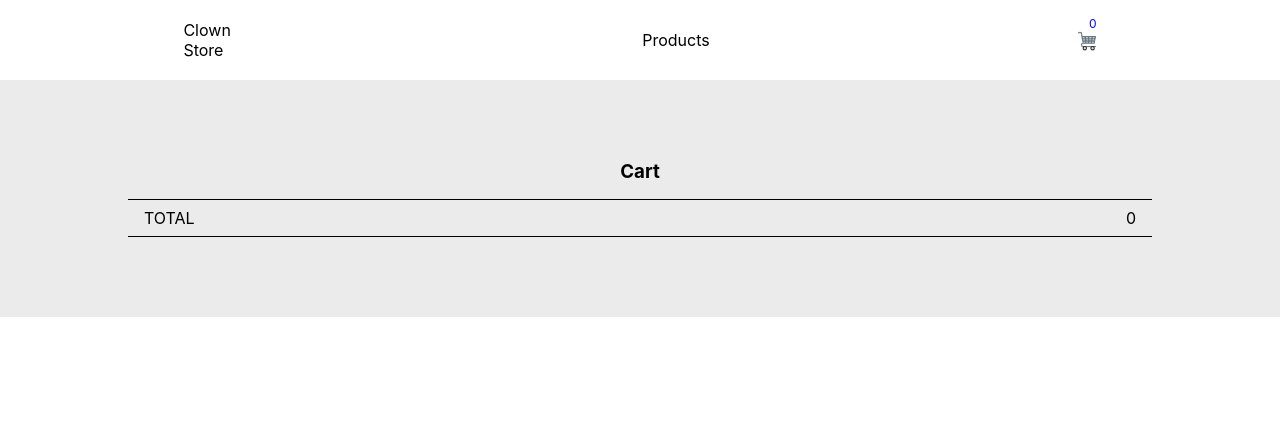
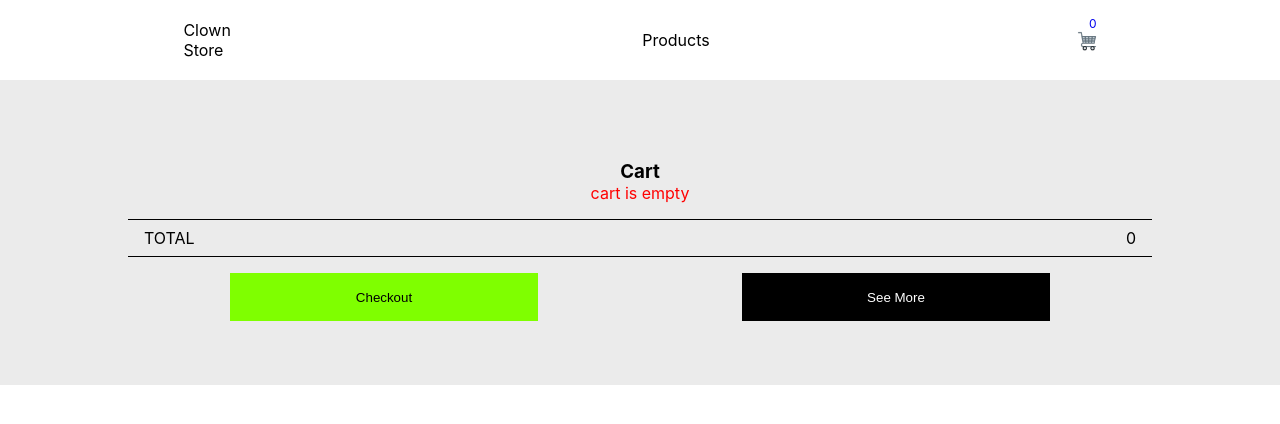
Before and after one commit to Chimdiya1/clownstore, a React (Create React App) app: page /cart in a window 1280 px wide. Shown: the top 424 px of the page. Built offline with nearby package versions, Linux system fonts and the light colour scheme.

Commit message:
added checkout feature

```diff
--- /dev/null
+++ b/src/Components/CheckOut.js
@@ -0,0 +1,28 @@
+import React, { useContext } from 'react';
+import { CartContext } from '../contexts/CartContext';
+
+const CheckOut = () => {
+  const { cart, checkOut, changeCheck } = useContext(CartContext);
+
+  if (checkOut && cart.length>0) {
+    return (
+        <div className="prompt" onClick={()=>
+            {if(cart>0){
+              changeCheck()
+            }}
+
+        }>
+        <div>
+          <p>Checkout successful reload</p>
+          <p>x</p>
+        </div>
+      </div>
+    );
+  } else if(cart.length==0){
+    return <div style={{color:'red'}}>cart is empty</div>;
+  } else {
+      return<div></div>
+  }
+};
+
+export default CheckOut;
--- a/src/Components/ShopCart.js
+++ b/src/Components/ShopCart.js
@@ -2,8 +2,13 @@ import React, { useContext,useEffect,useState } from 'react';
 import CartItem from './Cart_item';
 import { CartContext } from '../contexts/CartContext';
 import '../shopCart.css';
+import { Link } from 'react-router-dom'
+import CheckOut from './CheckOut'
 const ShopCart = () => {
-
+  const navStyle = {
+    textDecoration: 'none',
+  };
+  const { checkOut, changeCheck } = useContext(CartContext);
   const { cart, total,addTotal,resetTotal } = useContext(CartContext);
    useEffect(() => {
 
@@ -21,10 +26,26 @@ const ShopCart = () => {
   return (
     <div className="shop_cart">
       <h3>Cart</h3>
+      <CheckOut />
       {CartLists}
       <div className="total">
         <p>TOTAL</p>
         <p>{total}</p>
+      </div>
+      <div className="row4">
+        <button
+          id="checkout"
+          onClick={() => {
+            if (cart.length>0) {
+              changeCheck();
+            }
+          }}
+        >
+          Checkout
+        </button>
+        <Link id="see_more" to="/products" style={navStyle}>
+          <button className="see_more">See More</button>
+        </Link>
       </div>
     </div>
   );
--- a/src/contexts/CartContext.js
+++ b/src/contexts/CartContext.js
@@ -5,7 +5,10 @@ const CartContextProvider = (props) => {
   const [cart, setCart] = useState([]);
   const [total, setTotal] = useState(0);
   const [added, setadded] = useState( false );
-
+  const [checkOut, setCheckOut] = useState(false);
+  const changeCheck = () => {
+    setCheckOut(!checkOut)
+  }
     const changeAdd = () => {
 
           setadded(!added);
@@ -52,6 +55,8 @@ const CartContextProvider = (props) => {
         addTotal,
         added,
         changeAdd,
+        checkOut,
+        changeCheck
       }}
     >
       {props.children}
--- a/src/productPage.css
+++ b/src/productPage.css
@@ -84,7 +84,7 @@
     border-radius: 10px;
 }
 .row3 button{
-    width: 40%;
+    width: 100%;
     border: none;
     height: 3em;
 }
@@ -100,5 +100,31 @@
     background-color: black;
     color: white;
     width: 100%;
+    height: 3em;}
+/*shop cart shhhhh*/
+.row4{
+    width: 80%;
+    display: flex;
+    justify-content: space-around;
+}
+#checkout{
+    width: 30%;
+    background-color: chartreuse;
+    border:none;
+}
+#see_more{
+    border:none;
+    background-color: black;
+    color: white;
+    width: 30%;
+    height: 3em;
+    display: flex;
+    align-items: center;
+}
+.see_more{
+    border:none;
+    background-color: black;
+    color: white;
+    width: 100%;
     height: 3em;
 }
```
